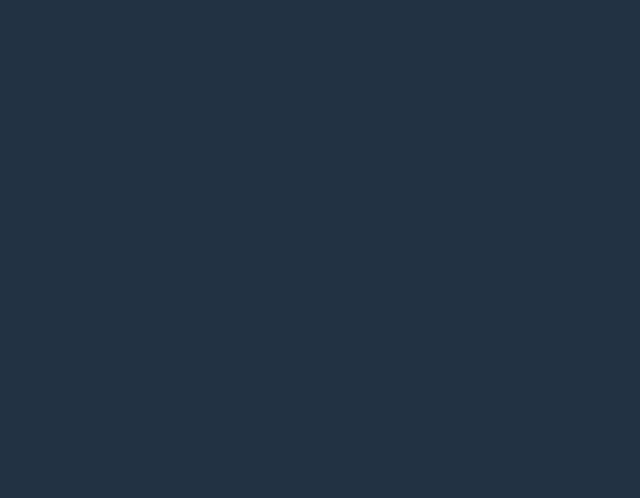
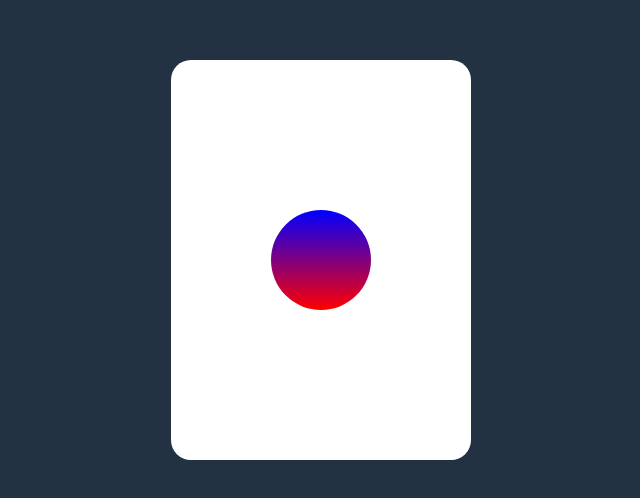
Before and after one commit to AmIt-DasIT/ReactComponent, a React (Create React App) app: page / in a window 1280 px wide. Shown: the part 140-638 px from the top of the page, without its empty margins (319-959 px from the left). Built offline with nearby package versions, Linux system fonts and the light colour scheme.

Commit message:
Practice added

```diff
--- a/src/App.tsx
+++ b/src/App.tsx
@@ -38,6 +38,7 @@ import Ball3d from './components/3dBall/Ball3d';
 import Navbar from './components/Navbar/Navbar';
 import BoxWallAnim from './components/BackgroundAnima/BoxWallAnim/BoxWallAnim';
 import BackWallMouse from './components/BackgroundAnima/BackWallMouse/BackWallMouse';
+import Practice from './components/1PracticeDesign/Practice';
 
 
 
@@ -86,6 +87,9 @@ function App() {
 
 
 
+      <Practice />
+
+
     </div>
 
   )
--- /dev/null
+++ b/src/components/1PracticeDesign/Practice.css
@@ -0,0 +1,21 @@
+.box {
+    width: 300px;
+    min-height: 400px;
+    display: flex;
+    flex-direction: column;
+    justify-content: center;
+    align-items: center;
+    border-radius: 20px;
+    position: relative;
+    background-color: #fff;
+    overflow: hidden;
+}
+
+.box .cursor {
+    transform-style: preserve-3d;
+    width: 100px;
+    height: 100px;
+    position: absolute;
+    border-radius: 50%;
+    background: linear-gradient(blue, red);
+}
--- /dev/null
+++ b/src/components/1PracticeDesign/Practice.tsx
@@ -0,0 +1,18 @@
+import React from "react";
+import "./Practice.css";
+
+export default function Practice() {
+  window.addEventListener("mousemove", (e) => {
+    const cursor: any = document.getElementById("cursor");
+    console.log(cursor.getBoundingClientRect().y)
+    cursor.style.transform = `rotate(${cursor.getBoundingClientRect().y - e.y}deg)`
+    console.log(e)
+    // cursor.style.top = e.y + "px";
+    // cursor.style.left = e.x + "px";
+  });
+  return (
+    <div className="box">
+     <div className="cursor" id="cursor"></div>
+    </div>
+  );
+}
```
